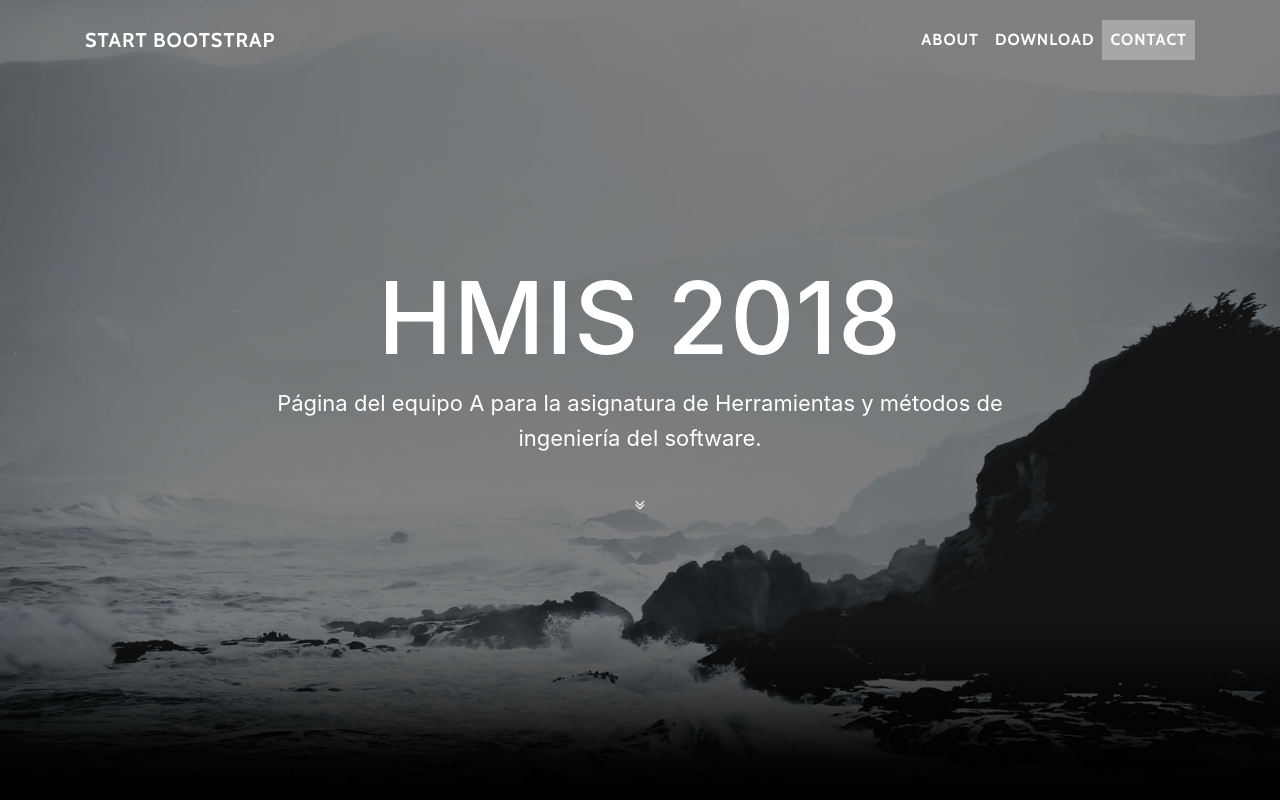
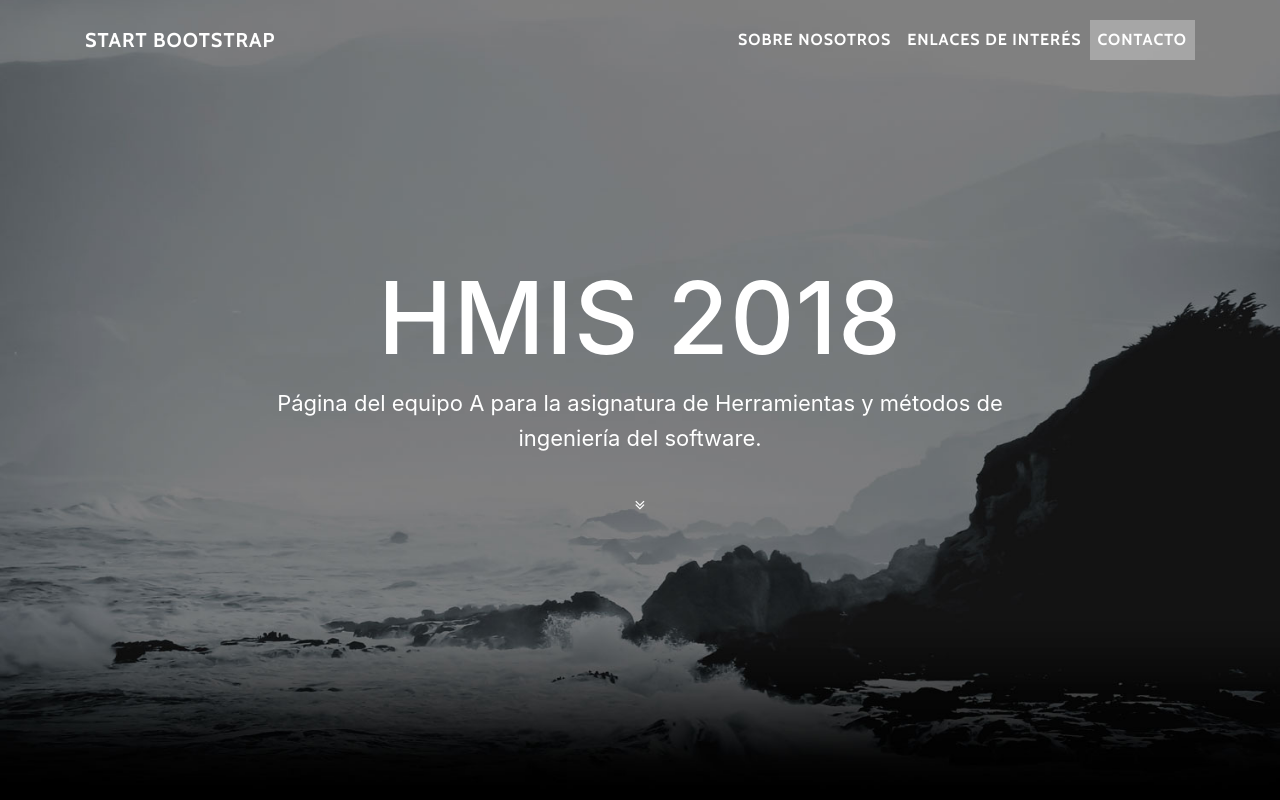
Before and after one commit to Miguelons11/sesion04-hmis, a website with bundled scripts: page index.html in a window 1280 px wide. Shown: the top 800 px of the page. Built offline with nearby package versions, Linux system fonts and the light colour scheme.

Commit message:
Creación de la página personal

```diff
--- a/index.html
+++ b/index.html
@@ -36,13 +36,13 @@
         <div class="collapse navbar-collapse" id="navbarResponsive">
           <ul class="navbar-nav ml-auto">
             <li class="nav-item">
-              <a class="nav-link js-scroll-trigger" href="#about">About</a>
+              <a class="nav-link js-scroll-trigger" href="#about">Sobre nosotros</a>
             </li>
             <li class="nav-item">
-              <a class="nav-link js-scroll-trigger" href="#download">Download</a>
+              <a class="nav-link js-scroll-trigger" href="#download">Enlaces de interés</a>
             </li>
             <li class="nav-item">
-              <a class="nav-link js-scroll-trigger" href="#contact">Contact</a>
+              <a class="nav-link js-scroll-trigger" href="#contact">Contacto</a>
             </li>
           </ul>
         </div>
```
